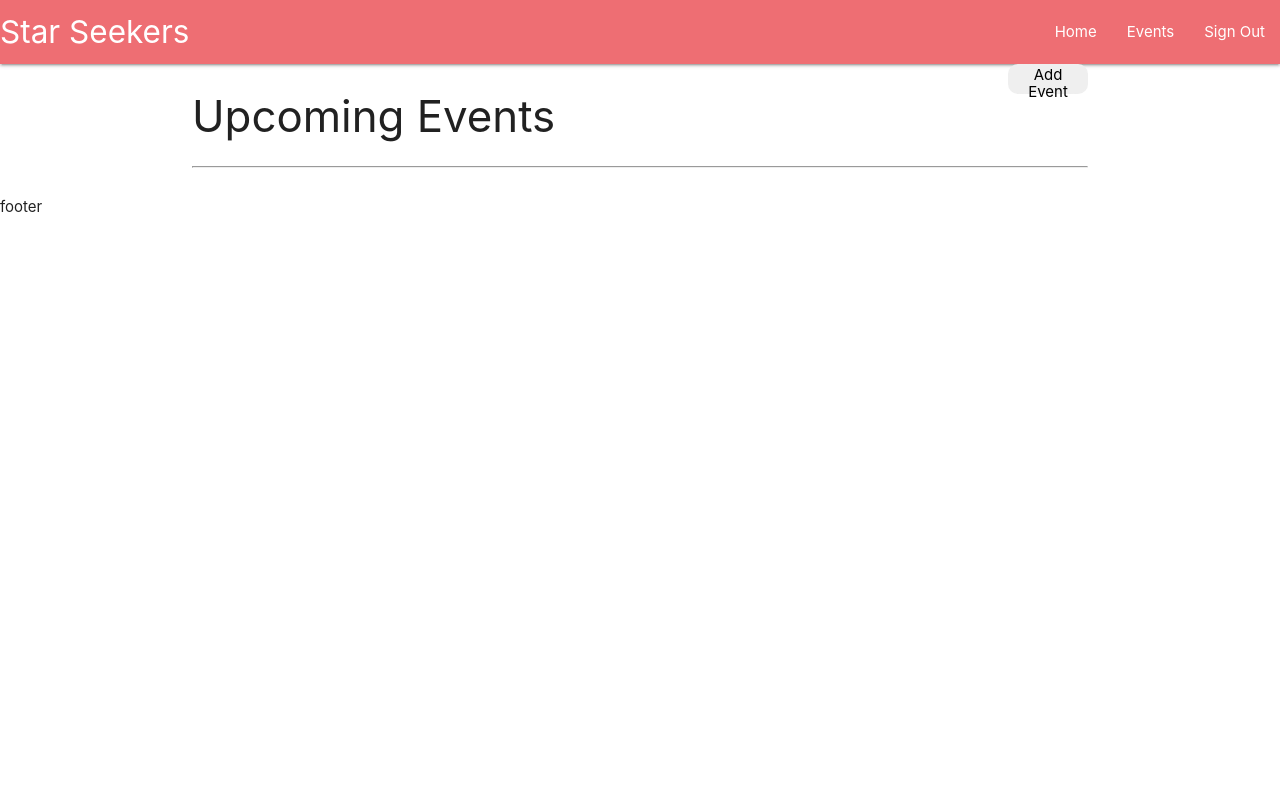
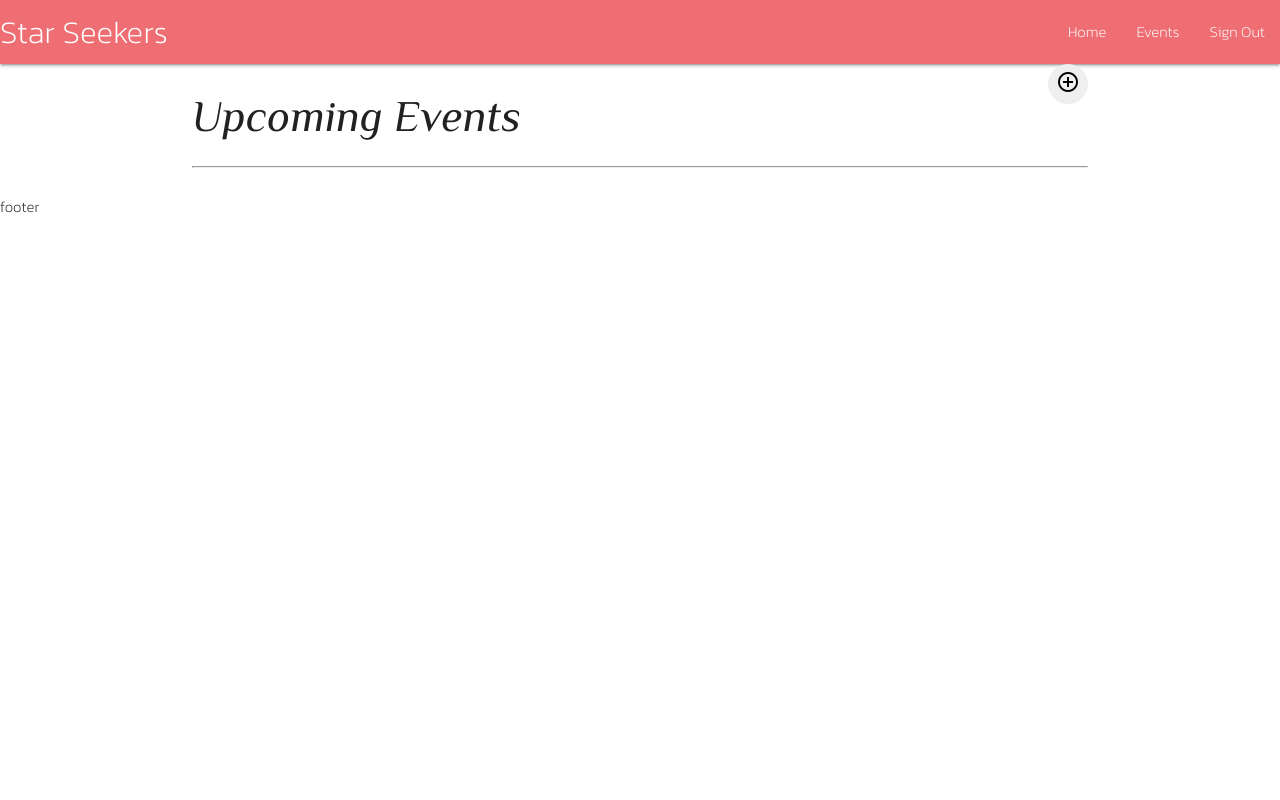
Before and after one commit to Shabucky1812/star-seekers, a Django app: page /events/ in a window 1280 px wide. Run offline with Django 4.2, Linux system fonts and the light colour scheme; the visitor is signed in with stand-in values (Sample User, id 1); data that the repository does not hold is empty.

Commit message:
Import google fonts and add icons to buttons

```diff
--- a/static/css/style.css
+++ b/static/css/style.css
@@ -1,3 +1,18 @@
+/* google fonts import */
+@import url('https://fonts.googleapis.com/css2?family=Kanit:wght@200&family=Philosopher:ital@0;1&display=swap');
+
+/* general */
+
+* {
+    font-family: 'Kanit', sans-serif;
+    font-weight: 200;
+}
+
+h1, h2, h3 {
+    font-family: 'Philosopher', serif;
+    font-style: italic;
+}
+
 /* Events list page */
 
 .event-card {
@@ -29,8 +44,9 @@
 }
 
 .button {
-    width: 80px;
-    height: 30px;
-    border-radius: 10px;
+    width: 40px;
+    height: 40px;
+    border-radius: 50%;
     border: dashed 1px #efefef;
+    margin: 0 auto;
 }
--- a/templates/events.html
+++ b/templates/events.html
@@ -7,7 +7,7 @@
     <h3 id="events-page-title">Upcoming Events</h3>
     <!-- only show admins the add event option -->
     {% if user.is_staff %}
-    <a href="{% url 'add_event' %}"><button class="right button">Add Event</button></a>
+    <a href="{% url 'add_event' %}"><button class="right button"><i class="material-icons">add_circle_outline</i></button></a>
     {% endif %}
 </div>
 
@@ -24,8 +24,8 @@
 
             <!-- only show admins the edit and delete event options -->
             {% if user.is_staff %}
-            <a href="{% url 'edit_event' event.id %}"><button class="button">Edit</button></a>
-            <a href="{% url 'delete_event' event.id %}"><button class="button">Delete</button></a>
+            <a href="{% url 'edit_event' event.id %}"><button class="button"><i class="material-icons">create</i></button></a>
+            <a href="{% url 'delete_event' event.id %}"><button class="button"><i class="material-icons">close</i></button></a>
             {% endif %}
         </div>
         {% endfor %}
```
